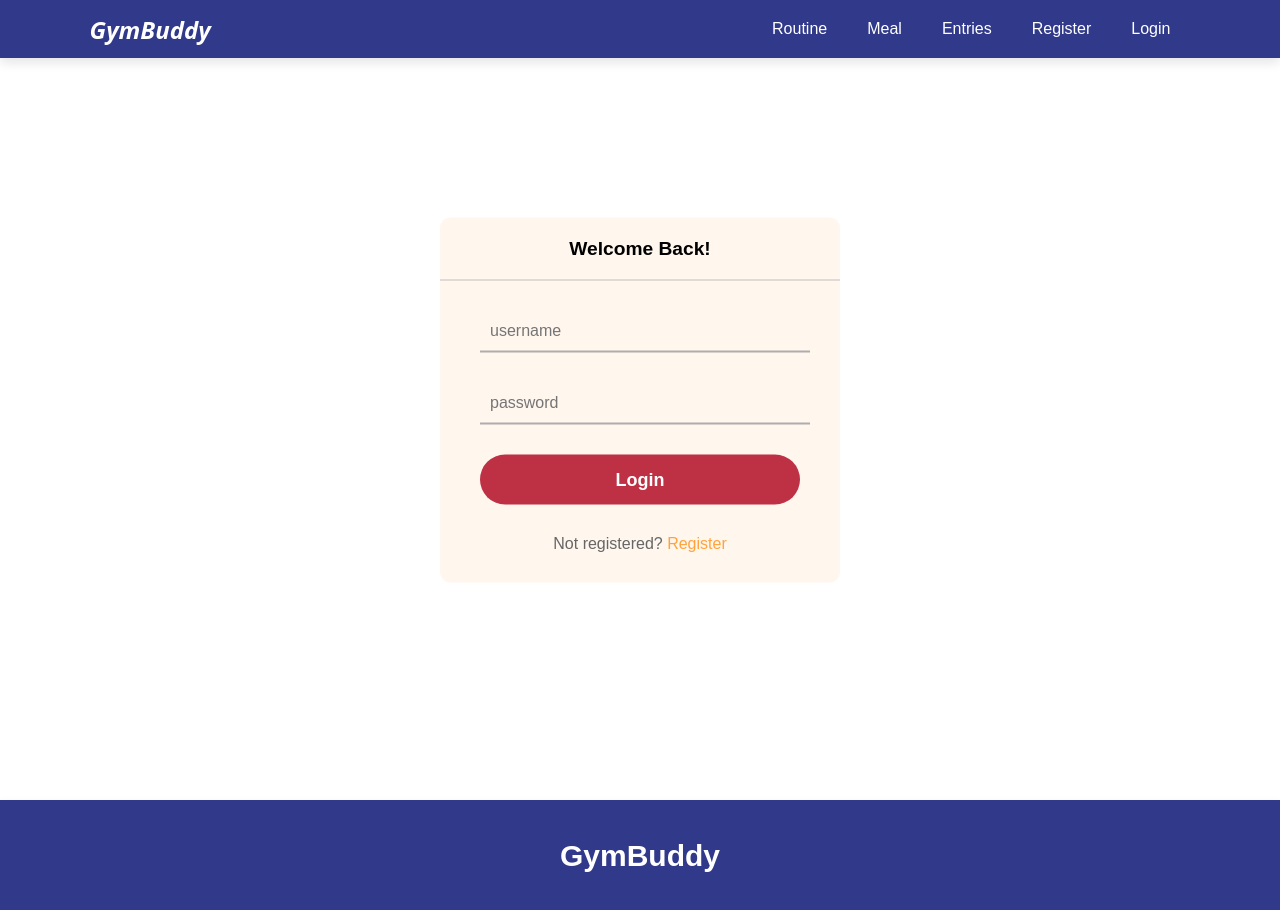
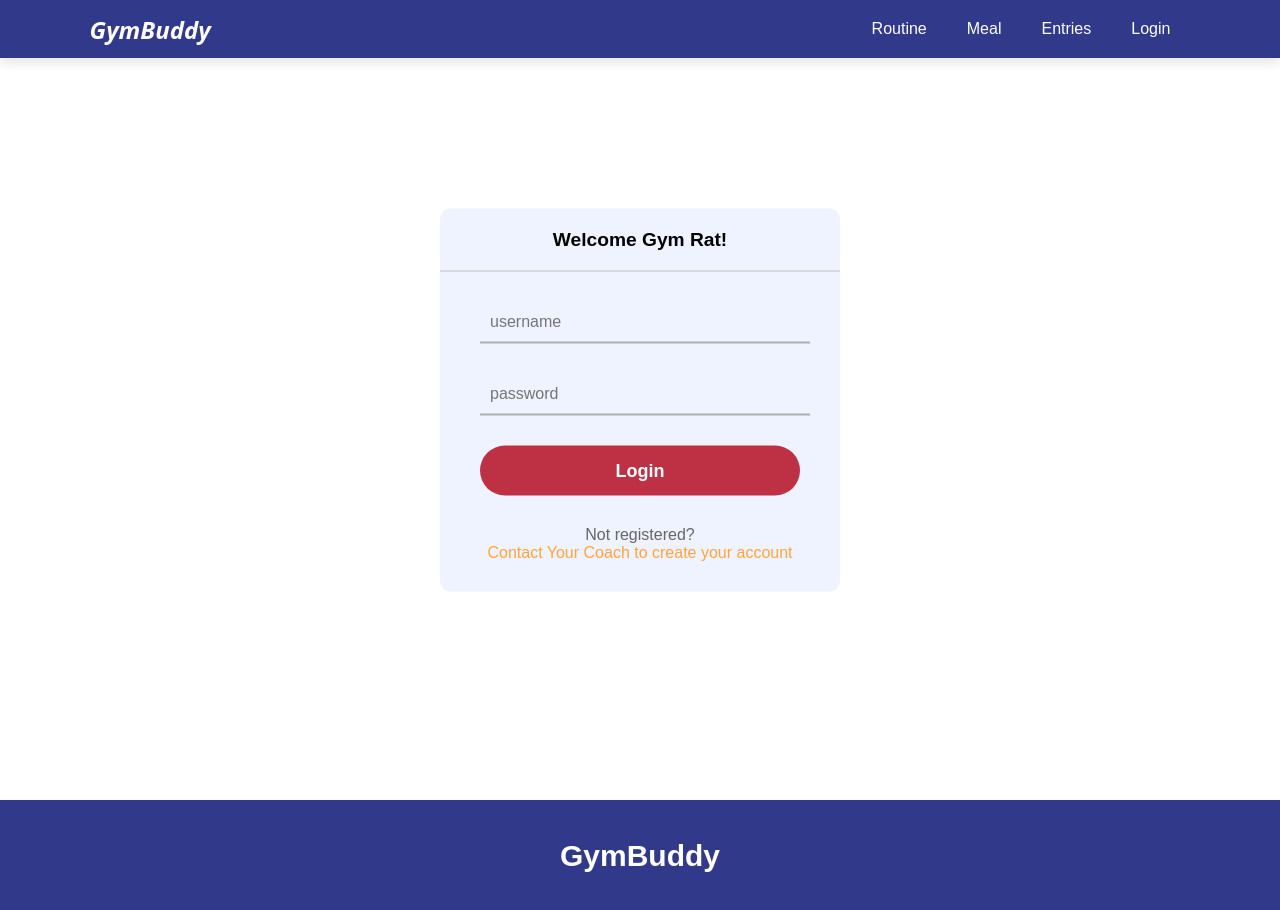
Before and after one commit to antoniozreiby/client, a React (Create React App) app: page /login in a window 1280 px wide. Built offline with nearby package versions, Linux system fonts and the light colour scheme.

Commit message:
no mooorreee

```diff
--- a/src/components/Navbar/Navbar.jsx
+++ b/src/components/Navbar/Navbar.jsx
@@ -56,11 +56,6 @@ const Navbar = () => {
             </>
           ) : (
             <>
-              <Link to="/register">
-                <li>
-                  <p>Register</p>
-                </li>
-              </Link>
               <Link to="/login">
                 <li>
                   <p>Login</p>
--- a/src/pages/Login/Login.jsx
+++ b/src/pages/Login/Login.jsx
@@ -74,7 +74,7 @@ function Login() {
       <Navbar />
       <div className="loginCard">
         <div className="center">
-          <h1>Welcome Back!</h1>
+          <h1>Welcome Gym Rat!</h1>
           <form>
             <div className="txt_field">
               <input
@@ -100,9 +100,10 @@ function Login() {
               </button>
             </div>
             <div className="signup_link">
-              <p>
-                Not registered? <Link to="/register">Register</Link>
-              </p>
+              <p>Not registered? </p>
+              <Link className="Link">
+                Contact Your Coach to create your account
+              </Link>
             </div>
           </form>
         </div>
--- a/src/pages/Login/login.css
+++ b/src/pages/Login/login.css
@@ -17,7 +17,7 @@ html {
     left: 50%;
     transform: translate(-50%, -50%);
     width: 400px;
-    background-color: #fecda630;
+    background-color: #a6bffe30;
     border-radius: 10px;
     padding-top: 20px;
 }
@@ -90,11 +90,11 @@ form .txt_field {
     margin: 30px 0;
     text-align: center;
     font-size: 16px;
-    color: #666666;
+    color: #b13737;
 }
 
-.signup_link a {
-    color: var(--orange);
+.signup_link Link {
+    color:  rgba(255, 0, 0, 0.71);
     text-decoration: none;
 }
 
```
